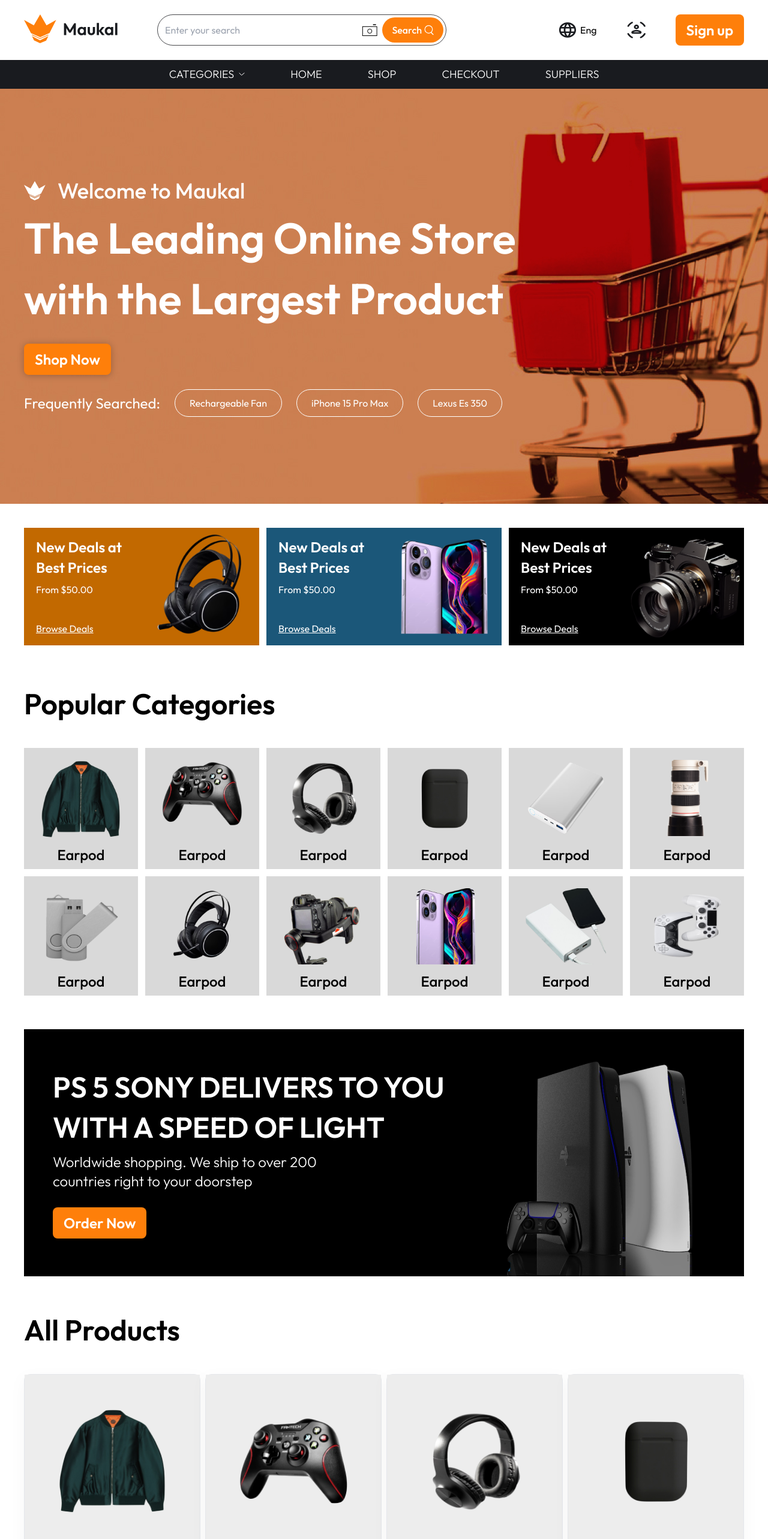
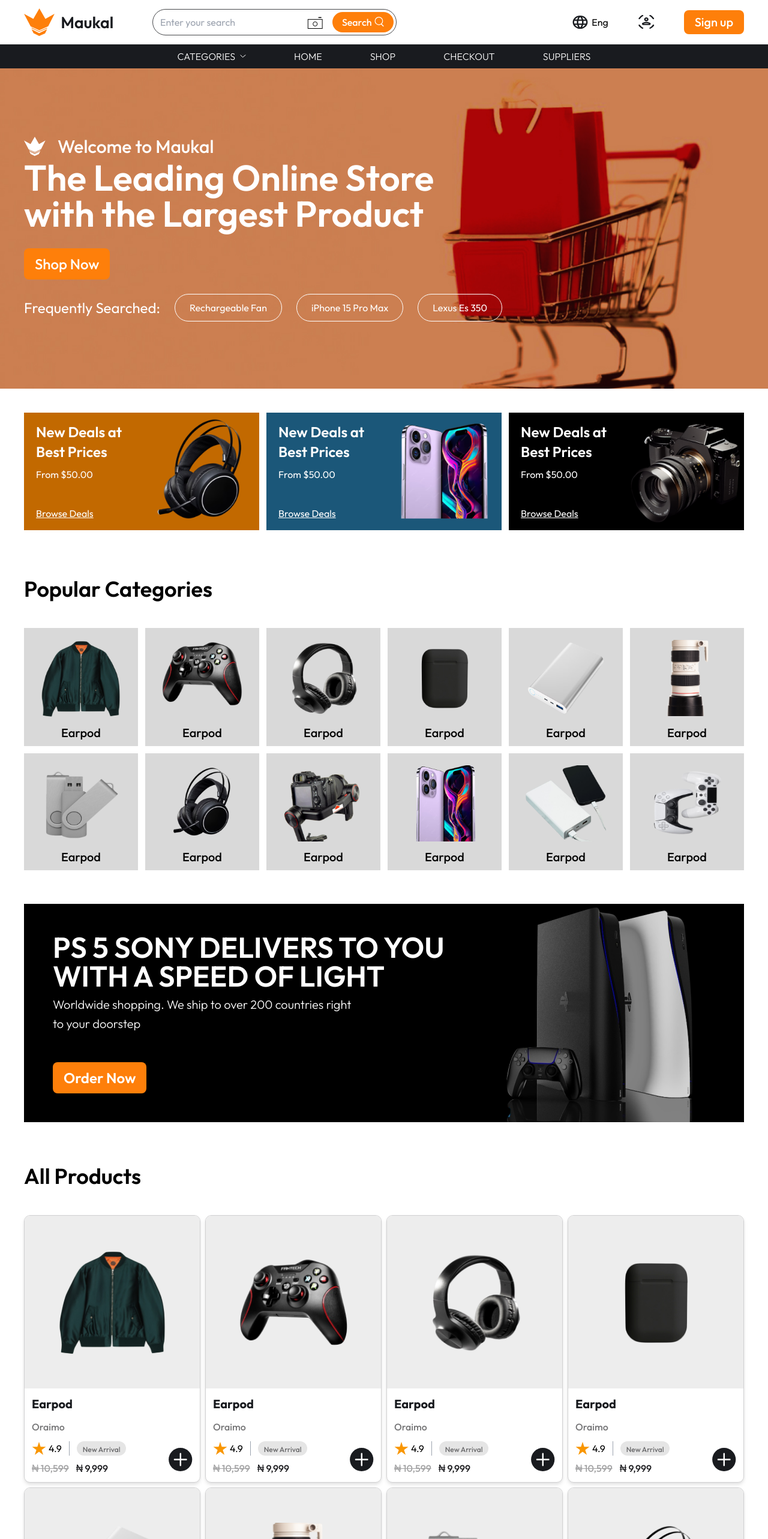
Before and after one commit to princeeze/hng2-ecommerce, a Next.js app: page / in a window 1280 px wide. Shown: the top 2566 px of the page at 60% size. Built offline with nearby package versions, Linux system fonts and the light colour scheme.

Commit message:
style: responsive and style cleanup

```diff
--- a/app/globals.css
+++ b/app/globals.css
@@ -4,7 +4,7 @@
 
 @layer base {
   h2 {
-    @apply pb-10 text-5xl font-semibold leading-[67.20px];
+    @apply pb-8 text-4xl font-semibold leading-[67.20px];
   }
   .footer-item {
     @apply flex flex-col;
@@ -15,6 +15,6 @@
   }
 
   .footer-item a {
-    @apply pb-2 text-lg text-[#756C65] hover:underline;
+    @apply pb-2 text-base text-[#756C65] hover:underline;
   }
 }
--- a/app/page.tsx
+++ b/app/page.tsx
@@ -16,35 +16,35 @@ import { fSearch, promoItems, catItems, gridItems } from "./data/data";
 export default function Page() {
   return (
     <div>
-      <div
-        className="flex h-[692px] flex-col justify-center px-10 text-white"
+      <section
+        className="flex flex-col bg-cover bg-no-repeat px-6 py-16 text-white [background-position-x:center] sm:px-10 sm:py-28"
         style={{ backgroundImage: `url(${hero.src})` }}
       >
-        <div className="flex items-center gap-5 pb-1">
+        <div className="flex flex-col pb-1 sm:flex-row sm:items-center sm:gap-5">
           <Image src={whiteLogo} alt="logo" />
-          <p className="text-4xl font-medium leading-[50.40px] text-white">
+          <p className="text-2xl font-medium leading-[50.40px] text-white md:text-3xl">
             Welcome to Maukal
           </p>
         </div>
-        <h1 className="max-w-[820px] pb-6 text-7xl font-semibold leading-[100.80px]">
+        <h1 className="max-w-[810px] pb-7 text-4xl font-semibold leading-snug sm:text-5xl md:text-6xl">
           The Leading Online Store with the Largest Product
         </h1>
         <Link href="./" about="Login" className="pb-6">
           <button
-            className="flex items-center justify-center gap-2.5 rounded-lg bg-[#FE7F0A] px-[18px] py-2.5 text-2xl font-semibold text-white shadow-[0px_1px_12px_rgba(0,0,0,0.25)]"
+            className="flex items-center justify-center gap-2.5 rounded-lg bg-[#FE7F0A] px-[18px] py-2.5 text-2xl font-medium text-white hover:shadow-[0px_1px_12px_rgba(0,0,0,0.25)]"
             type="button"
           >
             <span>Shop Now</span>
           </button>
         </Link>
-        <div className="flex items-center gap-6">
-          <p className="text-2xl">Frequently Searched:</p>
-          <ol className="flex list-none gap-6">
+        <div className="flex flex-col gap-6 md:flex-row md:items-center">
+          <p className="text-xl sm:text-2xl">Frequently Searched:</p>
+          <ol className="flex list-none flex-col gap-6 md:flex-row">
             {fSearch.map((item) => {
               return (
                 <li
                   key={item}
-                  className="rounded-[100px] border border-white px-6 py-2.5 hover:bg-white hover:text-[#CC7F51]"
+                  className="w-fit rounded-[100px] border border-white px-4 py-1.5 hover:bg-white hover:text-[#CC7F51] sm:px-6 sm:py-2.5"
                 >
                   {item}
                 </li>
@@ -52,9 +52,9 @@ export default function Page() {
             })}
           </ol>
         </div>
-      </div>
+      </section>
 
-      <main className="p-10">
+      <main className="p-6 sm:p-10">
         <section className="flex flex-wrap gap-3 pb-16">
           {promoItems.map((item) => {
             return (
@@ -106,7 +106,7 @@ export default function Page() {
                       alt={`cat${index + 1}.png`}
                     />
                   </div>
-                  <span className="pb-2 text-2xl font-medium">Earpod</span>
+                  <span className="pb-2 text-xl font-medium">Earpod</span>
                 </a>
               );
             })}
@@ -114,14 +114,16 @@ export default function Page() {
         </section>
 
         <section className="mt-14 flex justify-between bg-black text-white">
-          <div className="flex max-w-[760px] flex-col justify-center p-12">
-            <h2 className="pb-2 text-5xl font-semibold leading-[67.20px]">
-              PS 5 SONY DELIVERS TO YOU WITH A SPEED OF LIGHT
-            </h2>
-            <p className="max-w-[70%] pb-7 text-2xl font-light leading-8">
-              Worldwide shopping. We ship to over 200 countries right to your
-              doorstep
-            </p>
+          <div className="flex max-w-[760px] flex-col justify-between py-12 pl-12">
+            <div>
+              <h2 className="pb-2 text-5xl font-semibold">
+                PS 5 SONY DELIVERS TO YOU WITH A SPEED OF LIGHT
+              </h2>
+              <p className="max-w-[70%] pb-7 text-xl font-light leading-8">
+                Worldwide shopping. We ship to over 200 countries right to your
+                doorstep
+              </p>
+            </div>
             <Link href="./" about="Login">
               <button
                 className="flex items-center justify-center gap-2.5 rounded-lg bg-[#FE7F0A] px-[18px] py-2.5 text-2xl font-semibold text-white shadow-[0px_1px_12px_rgba(0,0,0,0.25)]"
@@ -131,7 +133,7 @@ export default function Page() {
               </button>
             </Link>
           </div>
-          <div className="pr-12 pt-12">
+          <div className="pr-12">
             <Image src={ps5} alt="playstation5" />
           </div>
         </section>
@@ -141,12 +143,13 @@ export default function Page() {
           <div className="grid grid-cols-1 gap-2 sm:grid-cols-2 md:grid-cols-3 lg:grid-cols-4">
             {catItems.slice(4, 20).map((item, index) => {
               return (
-                <div
+                <a
+                  href=""
                   key={index}
-                  className={`border-[rgba(25,27,31,0.2)]; flex flex-col rounded-[10px] border border-solid bg-white`}
-                  style={{
-                    filter: "drop-shadow(0px 8px 12px rgba(25, 27, 31, 0.03))",
-                  }}
+                  // style={{
+                  //   filter: "drop-shadow(0px 8px 12px rgba(25, 27, 31, 0.03))",
+                  // }}
+                  className={`flex flex-col overflow-hidden rounded-[10px] border border-solid border-[#D1D1D2] bg-white drop-shadow-md hover:drop-shadow-lg`}
                 >
                   <div className="flex h-72 w-full items-center justify-center bg-[#EDEDED]">
                     <Image
@@ -158,12 +161,12 @@ export default function Page() {
                     />
                   </div>
                   <div className="flex flex-col gap-3 p-3">
-                    <span className="text-2xl font-medium text-[#191B1F]">
+                    <span className="text-xl font-bold text-[#191B1F]">
                       Earpod
                     </span>
                     <div className="flex justify-between">
                       <div className="flex flex-col gap-2.5">
-                        <span className="text-lg font-medium leading-[25.20px] text-zinc-900 opacity-60">
+                        <span className="text-base font-medium leading-[25.20px] text-zinc-900 opacity-60">
                           Oraimo
                         </span>
                         <div className="flex gap-3">
@@ -190,12 +193,12 @@ export default function Page() {
                         <Image
                           src={Add}
                           alt="Add Icon"
-                          className="w-10 pt-10"
+                          className="w-10 pt-10 hover:text-[#FE7F0A]"
                         />
                       </div>
                     </div>
                   </div>
-                </div>
+                </a>
               );
             })}
           </div>
@@ -203,13 +206,13 @@ export default function Page() {
 
         <section className="my-14 flex gap-2">
           <div className="w-full overflow-hidden bg-[#FFD6D6] p-8">
-            <h3 className="text-4xl font-semibold text-zinc-900">
-              Comfortable Styles for her
+            <h3 className="pb-3 text-4xl font-semibold text-[#191B1F]">
+              Comfy Styles for her
             </h3>
             <div className="flex justify-between">
               <div className="flex w-auto flex-col justify-between">
                 <div className="flex flex-col gap-3">
-                  <p className="max-w-[350px] text-2xl text-zinc-900">
+                  <p className="max-w-[350px] text-xl text-zinc-900">
                     Shop Maukal fashion including clothing, shoes, jewelry,
                     watches, bags and more.
                   </p>
@@ -217,12 +220,10 @@ export default function Page() {
                     See more
                   </a>
                 </div>
-                <a href="" className="flex items-center gap-3">
-                  <Image src={bag} alt="bag image" />
+                <a href="" className="flex items-center gap-3 pt-9">
+                  <Image src={bag} alt="bag image" width={88} />
                   <div className="flex flex-col text-black">
-                    <h4 className="text-xl font-semibold">
-                      Top Ladies Handbag
-                    </h4>
+                    <h4 className="text-xl font-medium">Top Ladies Handbag</h4>
                     <span className="">Big Sale $20</span>
                   </div>
                   <Image src={dropdown} alt="dropdown" />
@@ -234,19 +235,19 @@ export default function Page() {
                   alt="woman image"
                   height={612}
                   width={407}
-                  className="absolute -bottom-20 -right-3 w-auto min-w-60"
+                  className="absolute -bottom-14 -right-7 w-auto min-w-60"
                 />
               </div>
             </div>
           </div>
           <div className="w-full overflow-hidden bg-[#EDEDED] p-8">
-            <h3 className="text-4xl font-semibold text-zinc-900">
-              Comfortable Styles for him
+            <h3 className="pb-3 text-4xl font-semibold text-[#191B1F]">
+              Comfy Styles for him
             </h3>
             <div className="flex justify-between">
               <div className="flex w-auto flex-col justify-between">
                 <div className="flex flex-col gap-3">
-                  <p className="max-w-[350px] text-2xl text-zinc-900">
+                  <p className="max-w-[350px] text-xl text-zinc-900">
                     Shop Maukal fashion including clothing, shoes, jewelry,
                     watches, bags and more.
                   </p>
@@ -254,10 +255,10 @@ export default function Page() {
                     See more
                   </a>
                 </div>
-                <a href="" className="flex items-center gap-3">
+                <a href="" className="flex items-center gap-3 pt-9">
                   <Image src={checkers} alt="checkers image" />
                   <div className="flex flex-col text-black">
-                    <h4 className="text-xl font-semibold">Checkers Shirt</h4>
+                    <h4 className="text-xl font-medium">Checkers Shirt</h4>
                     <span className="">Big Sale $20</span>
                   </div>
                   <Image src={dropdown} alt="dropdown" />
@@ -269,7 +270,7 @@ export default function Page() {
                   alt="man image"
                   height={612}
                   width={407}
-                  className="absolute -bottom-28 -right-3 w-auto min-w-60"
+                  className="absolute -bottom-8 -right-4 w-auto min-w-60"
                 />
               </div>
             </div>
@@ -297,11 +298,11 @@ export default function Page() {
         </section>
 
         <section className="flex items-center justify-between bg-[#EDEDED]">
-          <div className="px-10">
-            <h4 className="pb-2 text-5xl font-semibold">
+          <div className="pl-24">
+            <h4 className="pb-2 text-4xl font-semibold">
               Subscribe to our Newsletter
             </h4>
-            <p className="pb-10 text-2xl text-[#191B1F]">
+            <p className="pb-10 text-xl text-[#191B1F]">
               Subscribe to our newsletter and get 10% off your first purchase
             </p>
 
--- a/app/ui/footer.tsx
+++ b/app/ui/footer.tsx
@@ -31,38 +31,37 @@ export default function Footer() {
         </div>
         <div className="footer-item">
           <h5>Download App</h5>
-          <div className="flex">
-            <a>
-              Download our App and get extra 15% discount on your first order.
-            </a>
+          <div className="flex gap-3">
+            <div>
+              <a>
+                Download our App and get extra 15% discount on your first order.
+              </a>
+              <div className="mt-8 flex gap-6">
+                <a href="">
+                  <Image src={facebook} alt="facebook" />
+                </a>
+                <a href="">
+                  <Image src={google} alt="google" />
+                </a>
+                <a href="">
+                  <Image src={linkedin} alt="linkedin" />
+                </a>
+              </div>
+            </div>
             <div className="flex flex-col">
               <a href="">
-                <Image src={appstore} alt="appstore" className="w-28" />
+                <Image src={appstore} alt="appstore" width={150} />
               </a>
 
               <a href="">
-                <Image src={playstore} alt="playstore" className="w-48" />
+                <Image src={playstore} alt="playstore" width={150} />
               </a>
             </div>
-          </div>
-
-          <div className="flex gap-6">
-            <a href="">
-              <Image src={facebook} alt="facebook" />
-            </a>
-            <a href="">
-              <Image src={google} alt="google" />
-            </a>
-            <a href="">
-              <Image src={linkedin} alt="linkedin" />
-            </a>
           </div>
         </div>
       </div>
       <div className="flex w-full justify-center border-t border-[#A39488] p-3">
-        <span className="text-base text-[#756C65]">
-          Copyright ©Maukal 2024
-        </span>
+        <span className="text-sm text-[#756C65]">Copyright ©Maukal 2024</span>
       </div>
     </footer>
   );
--- a/app/ui/navbar.tsx
+++ b/app/ui/navbar.tsx
@@ -11,23 +11,26 @@ import downArrow from "@/public/downArrow.svg";
 export default function Navbar() {
   return (
     <nav className="sticky top-0 z-50 bg-white">
-      <div className="flex w-full justify-between px-10 py-6">
-        <div className="align-center flex gap-16">
-          <Link href={""}>
-            <Image src={logo} alt="logo" />
+      <div className="flex w-full justify-between px-10 py-3.5">
+        <div className="flex items-center gap-10 lg:gap-16">
+          <Link className="flex w-32 items-center lg:w-auto" href={""}>
+            <Image src={logo} width={150} alt="logo" />
           </Link>
-          <div className="flex w-[482px] gap-2 rounded-[40px] border border-solid border-[rgba(25,27,31,0.8)] p-1 pl-3 focus-within:ring-2 hover:ring-2">
+          <div className="flex h-11 grow gap-2 rounded-[40px] border border-solid border-[rgba(25,27,31,0.8)] p-1 pl-3 focus-within:ring-2 hover:ring-2">
             <input
               type="text"
               placeholder="Enter your search"
               tabIndex={0}
               className="c grow focus:outline-none"
             ></input>
-            <button type="button">
+            <button
+              type="button"
+              className="rounded-full p-2 hover:bg-slate-100"
+            >
               <Image src={camSearch} alt="camera logo" />
             </button>
             <button
-              className="flex items-center gap-1 rounded-[40px] bg-[#FE7F0A] px-4 text-base font-medium text-white"
+              className="flex items-center gap-1 rounded-[40px] bg-[#FE7F0A] px-4 text-base font-medium text-white hover:bg-[#fe800a8c]"
               type="button"
             >
               <span>Search</span>
@@ -35,17 +38,17 @@ export default function Navbar() {
             </button>
           </div>
         </div>
-        <div className="flex items-center gap-12">
+        <div className="flex items-center gap-8 lg:gap-12">
           <a href="" className="flex items-center gap-1">
-            <Image src={globe} alt="globe logo" />
+            <Image src={globe} alt="globe logo" width={30} />
             <span>Eng</span>
           </a>
           <a href="">
-            <Image src={profile} alt="profile logo" />
+            <Image src={profile} alt="profile logo" width={30} />
           </a>
           <Link href="./home" about="Login">
             <button
-              className="flex items-center justify-center gap-2.5 rounded-lg bg-[#FE7F0A] px-[18px] py-2.5 text-2xl font-semibold text-white"
+              className="flex items-center justify-center gap-2.5 rounded-lg bg-[#FE7F0A] px-[18px] py-1.5 text-xl font-medium text-white hover:bg-[#fe800a8c]"
               type="button"
             >
               <span>Sign up</span>
@@ -53,11 +56,11 @@ export default function Navbar() {
           </Link>
         </div>
       </div>
-      <div className="flex w-full justify-center gap-14 bg-[#191B1F]">
+      <div className="scroll flex w-full justify-between overflow-x-scroll bg-[#191B1F] sm:overflow-auto sm:px-4 md:justify-center md:gap-16">
         {links.map((item) => {
           return (
             <div
-              className="flex items-center gap-2 p-2.5 text-lg font-light hover:bg-gray-950"
+              className="flex items-center gap-2 p-2 text-base font-light hover:bg-gray-950"
               key={item.name}
             >
               <span className="uppercase text-white">{item.name}</span>
```
